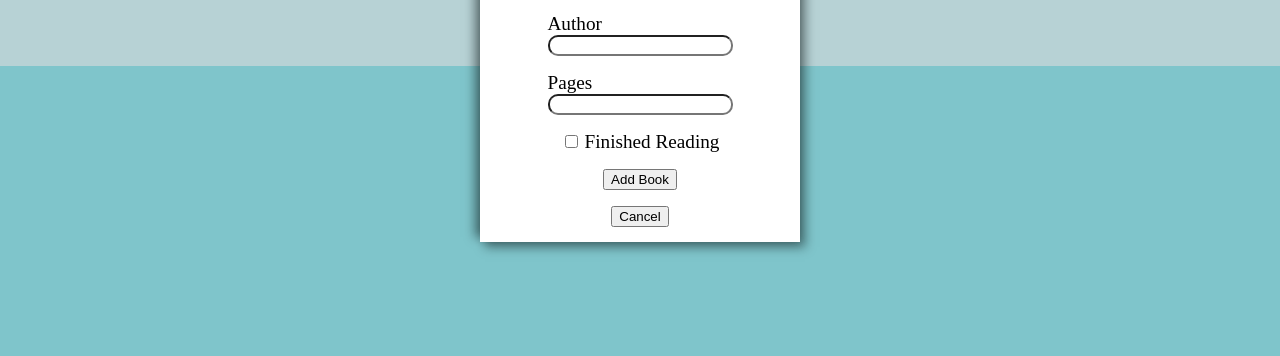
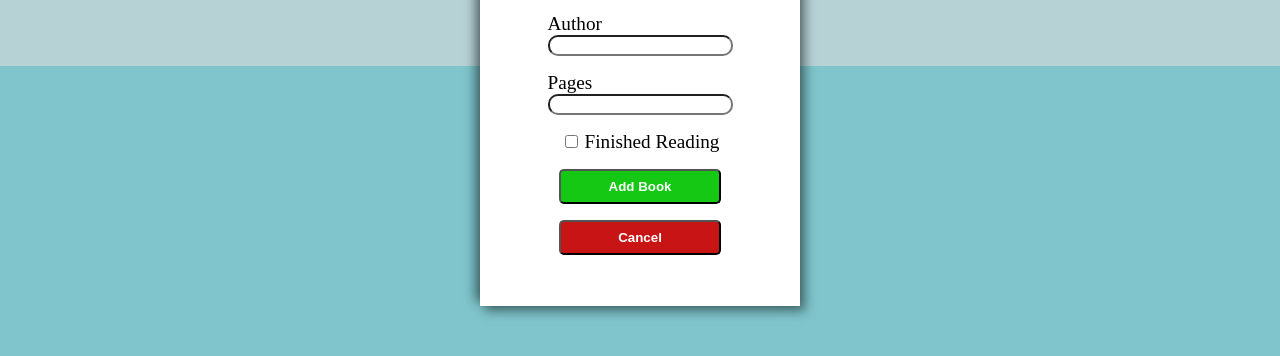
Before and after one commit to ewcurtis/odin-library, a plain HTML site: page index.html in a window 1280 px wide. Both pictures are taken after a click on the button "Add new book". Shown: the part 94-450 px from the top of the page. Drawn offline with Linux system fonts and the light colour scheme.

Commit message:
style buttons and fix position of popup-form

```diff
--- a/index.html
+++ b/index.html
@@ -33,8 +33,11 @@
                 <div>
                     <input type="checkbox" id="read" name="read"> <label for="read">Finished Reading</label>
                 </div>
-                <button type="button" id="new-book">Add Book</button>
-                <button type="button" id="cancel-book">Cancel</button>
+                <div class="book-btns">
+                    <button type="button" id="new-book">Add Book</button>
+                    <button type="button" id="cancel-book">Cancel</button>
+                </div>
+
             </form>
         </div>
         <header>
--- a/styles.css
+++ b/styles.css
@@ -4,7 +4,7 @@ body {
 }
 
 header {
-    height: 20vh;
+    height: max(20vh, 100px);
     width: 100vw;
     margin: 0;
     padding: 0;
@@ -45,10 +45,10 @@ input {
 
 .popup-form {
     display: none;
-    position: fixed;
+    position: absolute;
     background-color: white;
     width: 16rem;
-    height: 16rem;
+    height: 20rem;
     box-shadow: 5px 5px 10px rgba(10, 20, 20, 0.5), -5px -5px 10px rgba(10, 20, 20, 0.5);
     padding: 2rem;
     margin: 1rem 0;
@@ -64,6 +64,12 @@ input {
     gap: 1rem;
 }
 
+.book-btns {
+    display: flex;
+    flex-direction: column;
+    gap: 1rem;
+}
+
 .dashboard {
     display: grid;
     grid-template-columns: repeat(auto-fit, minmax(20rem, 1fr));
@@ -72,9 +78,29 @@ input {
 }
 
 #add-book {
-    border-radius: 5px;
     padding: 0.5rem;
     background-color: rgba(0,100,70,0.9);
+}
+
+#new-book, #cancel-book, #add-book {
+    border-radius: 5px;
     color: white;
     font-weight: bold;
+
 }
+
+#new-book {
+    padding: 0.5rem 3rem;
+    background-color: rgb(20,200,20);
+}
+
+#cancel-book {
+    padding: 0.5rem;
+    background-color: rgb(200,20,20);
+}
+
+@media screen and (max-height: 21rem) {
+    .popup-form {
+        position: absolute;
+    }
+}
```
